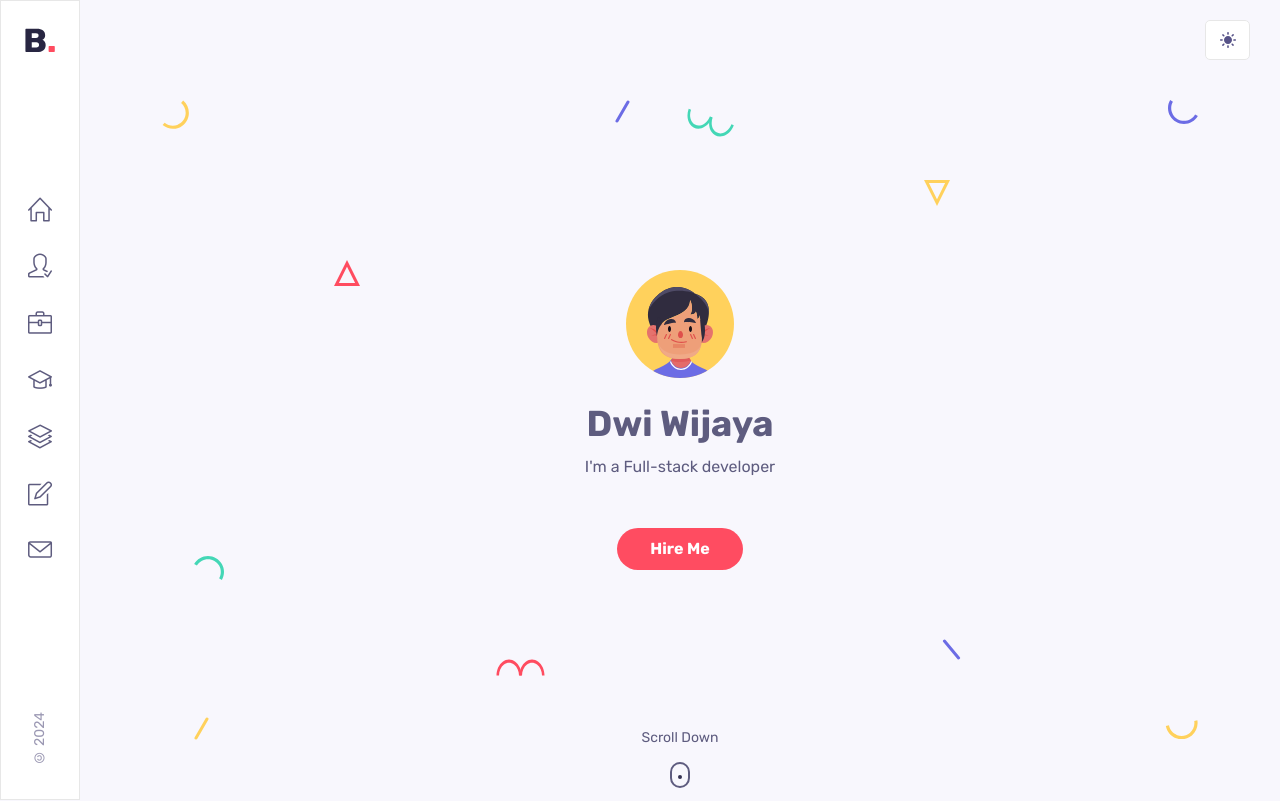
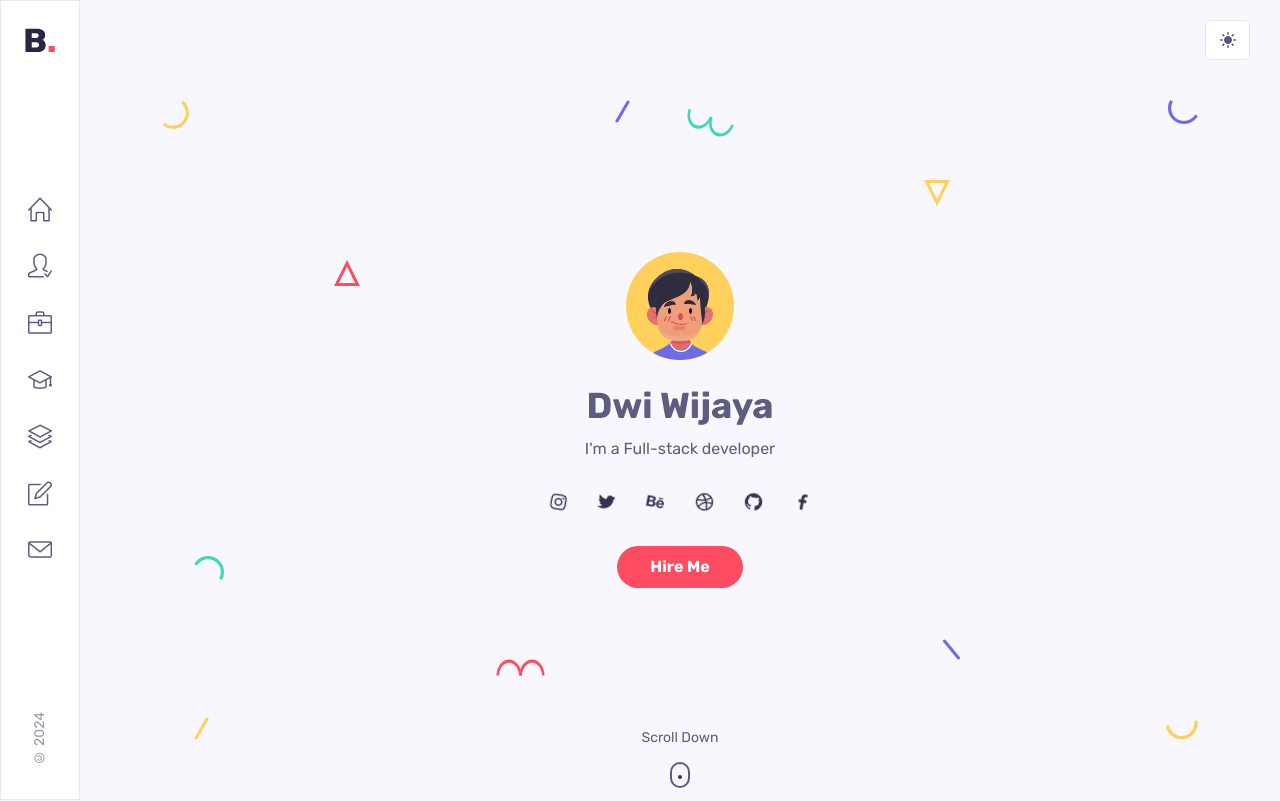
Before and after one commit to dwi-wijaya/portfolio-react, a React (Vite) app: page / in a window 1280 px wide. Shown: the top 801 px of the page. Built offline with nearby package versions, Linux system fonts and the light colour scheme.

Commit message:
fix: home socials section

```diff
--- a/index.html
+++ b/index.html
@@ -7,7 +7,8 @@
     <title>Dwi Wijaya</title>
     <!--===================== Simple Line Icons =====================-->
     <link rel="stylesheet" href="https://cdnjs.cloudflare.com/ajax/libs/simple-line-icons/2.5.5/css/simple-line-icons.min.css">
-
+    <!--===================== Box Icons =====================-->
+    <link rel="stylesheet" href="https://cdnjs.cloudflare.com/ajax/libs/boxicons/2.1.0/css/boxicons.min.css" integrity="sha512-pVCM5+SN2+qwj36KonHToF2p1oIvoU3bsqxphdOIWMYmgr4ZqD3t5DjKvvetKhXGc/ZG5REYTT6ltKfExEei/Q==" crossorigin="anonymous" referrerpolicy="no-referrer" />
 
   </head>
   <body>
--- a/src/components/home/HeaderSocials.jsx
+++ b/src/components/home/HeaderSocials.jsx
@@ -1,12 +1,12 @@
 import React from 'react'
-const socials = ['instagram', 'twitter', 'behance', 'dribbble', 'pinterest', 'facebook'];
+const socials = ['instagram', 'twitter', 'behance', 'dribbble', 'github', 'facebook'];
 
 const HeaderSocials = () => {
     return (
         <div className="home__socials">
             {socials.map((social, index) => (
                 <a aria-label={`go to ${social}`} key={index} href={`https://${social}.com`} target='_blank' className="home__social-link">
-                    <i className={`fa-brands fa-${social}`}></i>
+                    <i className={`bx bx-tada bxl-${social}`}></i>
                 </a>
             ))}
         </div>
```
